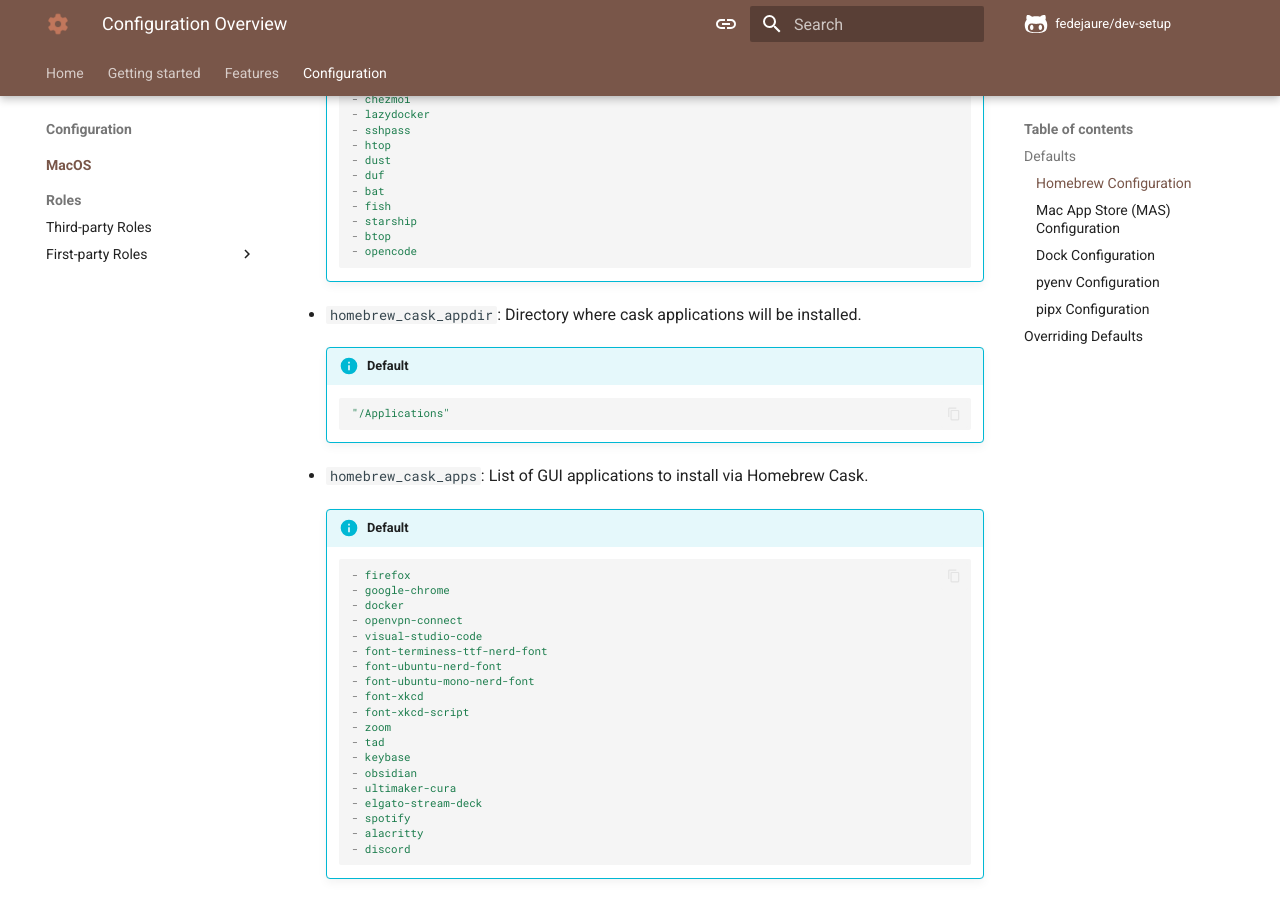
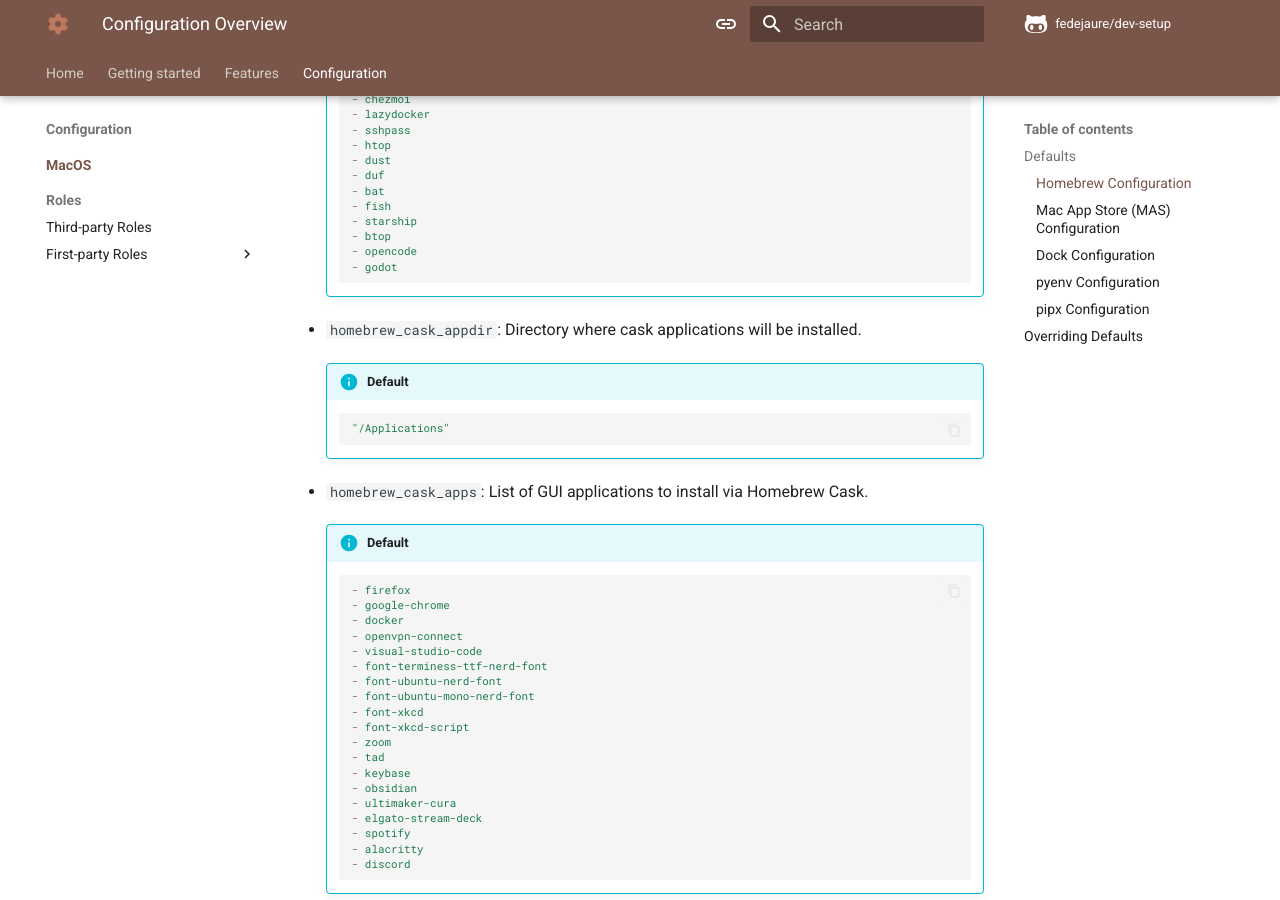
Before and after one commit to fedejaure/dev-setup, an MkDocs documentation site: the page built from docs/configuration/index.md, in a window 1280 px wide and 900 px high, scrolled down 1624 px. Built offline with MkDocs 1.6.1 and Material for MkDocs 9.7.7, drawn with Linux system fonts in a browser that asks for light colours; comment, search, counter and statistics services are not loaded.

Commit message:
Add godot

````diff
--- a/default.macos.config.yml
+++ b/default.macos.config.yml
@@ -40,6 +40,7 @@
   - starship
   - btop
   - opencode
+  - godot
 
 # Homebrew Cask Applications
 # Directory for Cask applications and list of applications to install.
--- a/docs/configuration/index.md
+++ b/docs/configuration/index.md
@@ -79,6 +79,7 @@
         - starship
         - btop
         - opencode
+        - godot
         ```
 
 - `homebrew_cask_appdir`: Directory where cask applications will be installed.
@@ -289,6 +290,7 @@
       - starship
       - btop
       - opencode
+      - godot
       - ffmpeg
       - duckdb
 
````
Also changed, not shown: CHANGELOG.md (+1 -0 lines).
